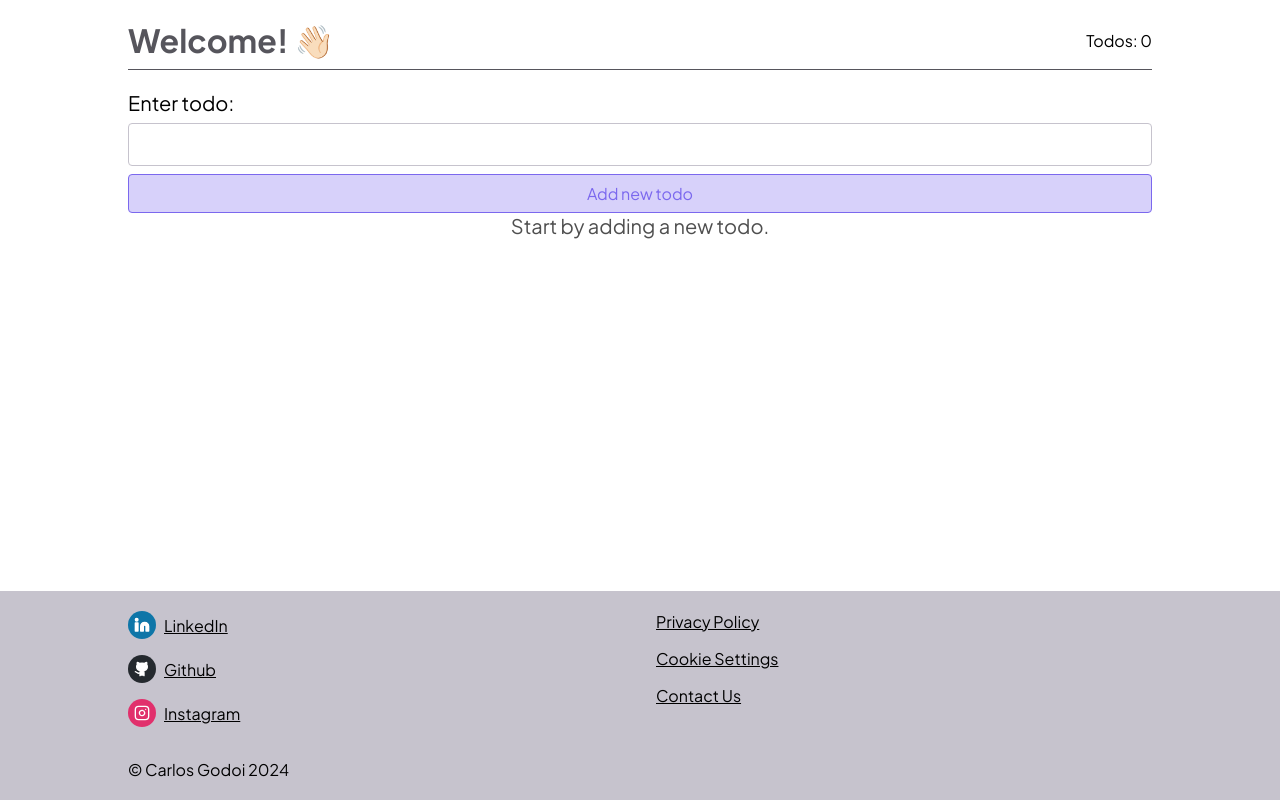
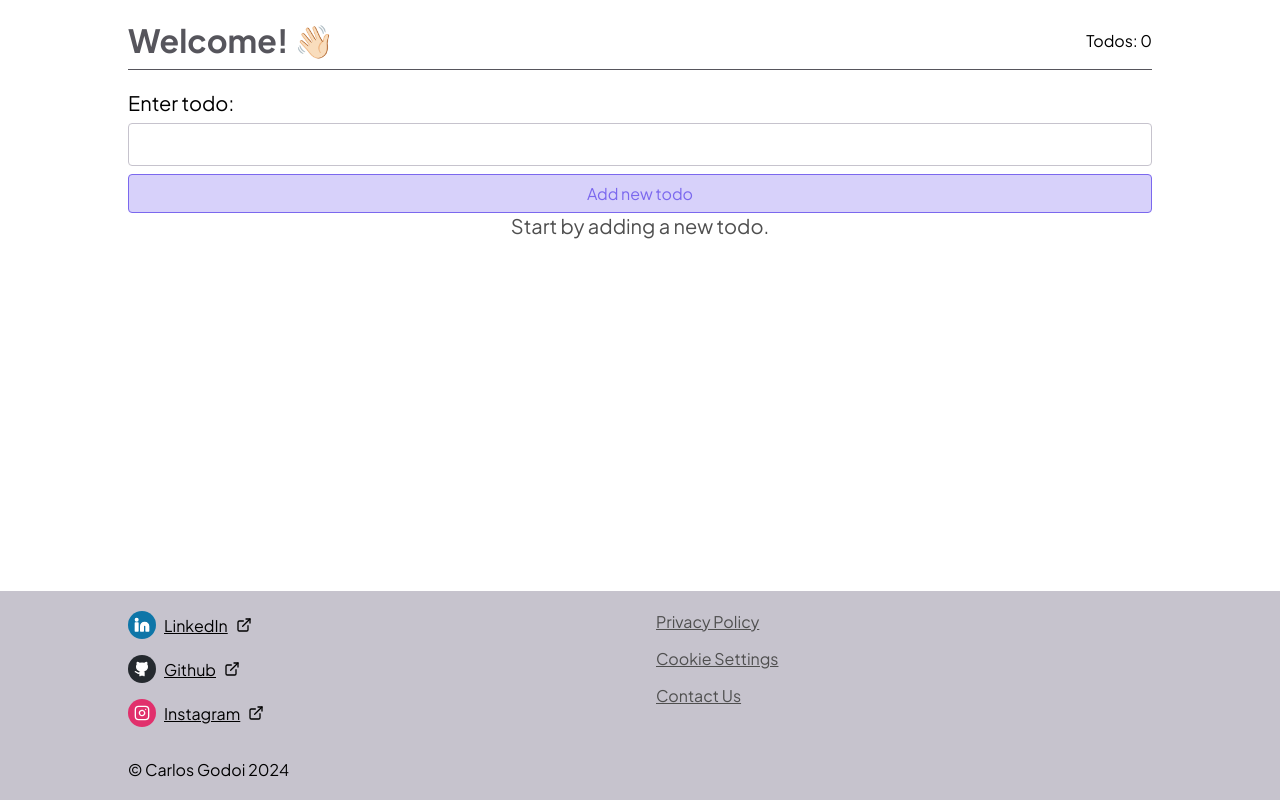
Before and after one commit to ceduardogodoi/arke, a React (Vite) app: page / in a window 1280 px wide. Built offline with nearby package versions, Linux system fonts and the light colour scheme.

Commit message:
feat: link atom

```diff
--- /dev/null
+++ b/src/components/atoms/link/index.tsx
@@ -0,0 +1,24 @@
+import { ComponentPropsWithoutRef } from 'react';
+import { ExternalLink } from 'lucide-react';
+
+import './styles.css';
+import { cn } from '../../../utils/cn-merge';
+
+type LinkProps = ComponentPropsWithoutRef<'a'>;
+
+export function Link({ className, children, target, href, ...rest }: LinkProps) {
+  const externalLink = target === '_blank';
+  const underConstruction = href === '#';
+
+  return (
+    <a
+      {...rest}
+      target={target}
+      className={cn('link', className)}
+      data-under-construction={underConstruction}
+    >
+      {children}
+      {externalLink && <ExternalLink size={16} />}
+    </a>
+  );
+}
--- /dev/null
+++ b/src/components/atoms/link/styles.css
@@ -0,0 +1,23 @@
+.link {
+  color: var(--color-black);
+  max-width: fit-content;
+  text-decoration: underline;
+}
+
+.link:visited {
+  color: var(--color-black);
+  text-decoration: underline;
+}
+
+.link:not(:disabled, [data-under-construction=true]):hover {
+  opacity: var(--global-hover-opacity);
+}
+
+.link[data-under-construction=true] {
+  color: var(--color-grey-600);
+  cursor: not-allowed;
+}
+
+:has(> .link):not(:disabled) {
+  transition: opacity var(--transition-duration);
+}
--- a/src/components/organisms/footer/index.tsx
+++ b/src/components/organisms/footer/index.tsx
@@ -1,6 +1,7 @@
 import { GithubIcon, InstagramIcon, LinkedinIcon } from 'lucide-react';
 
 import './styles.css';
+import { Link } from '../../atoms/link';
 
 export function Footer() {
   const year = new Date().getFullYear().toString();
@@ -11,42 +12,42 @@ export function Footer() {
         <nav>
           <ul className="page-footer__socials">
             <li data-social="linkedin" className="page-footer__social">
-              <a target='__blank' href="https://linkedin.com/in/ceduardogodoi">
+              <Link target="_blank" href="https://linkedin.com/in/ceduardogodoi">
                 <div className="page-footer__social-bg">
                   <LinkedinIcon size={16} color="var(--color-white)" fill="var(--color-white)" />
                 </div>
                 LinkedIn
-              </a>
+              </Link>
             </li>
             <li data-social="github" className="page-footer__social">
-              <a target='__blank' href="https://github.com/ceduardogodoi">
+              <Link target="_blank" href="https://github.com/ceduardogodoi">
                 <div className="page-footer__social-bg">
                   <GithubIcon size={16} color="var(--color-white)" fill="var(--color-white)" />
                 </div>
                 Github
-              </a>
+              </Link>
             </li>
             <li data-social="instagram" className="page-footer__social">
-              <a target='__blank' href="https://instragram.com/ceduardogodoi">
+              <Link target="_blank" href="https://instragram.com/ceduardogodoi">
                 <div className="page-footer__social-bg">
                   <InstagramIcon size={16} color="var(--color-white)" />
                 </div>
                 Instagram
-              </a>
+              </Link>
             </li>
           </ul>
         </nav>
 
         <nav>
           <ul className="page-footer__legal">
-            <li className="page-footer__legal-item">
-              <a href="#">Privacy Policy</a>
+            <li className="page-footer__legal-item under-construction">
+              <Link href="#" title="Page under construction">Privacy Policy</Link>
             </li>
-            <li className="page-footer__legal-item">
-              <a href="#">Cookie Settings</a>
+            <li className="page-footer__legal-item under-construction">
+              <Link href="#" title="Page under construction">Cookie Settings</Link>
             </li>
-            <li className="page-footer__legal-item">
-              <a href="#">Contact Us</a>
+            <li className="page-footer__legal-item under-construction">
+              <Link href="#" title="Page under construction">Contact Us</Link>
             </li>
           </ul>
         </nav>
--- a/src/components/organisms/footer/styles.css
+++ b/src/components/organisms/footer/styles.css
@@ -32,23 +32,7 @@
   gap: 16px;
 }
 
-.page-footer__socials a,
-.page-footer__legal a {
-  color: var(--color-black);
-  text-decoration: underline;
-}
-
-.page-footer__social,
-.page-footer__legal-item {
-  transition: opacity var(--transition-duration);
-}
-
-.page-footer__social:hover,
-.page-footer__legal-item:hover {
-  opacity: var(--global-hover-opacity);
-}
-
-.page-footer__social a {
+.page-footer__social .link {
   align-items: center;
   display: flex;
   gap: 8px;
```
